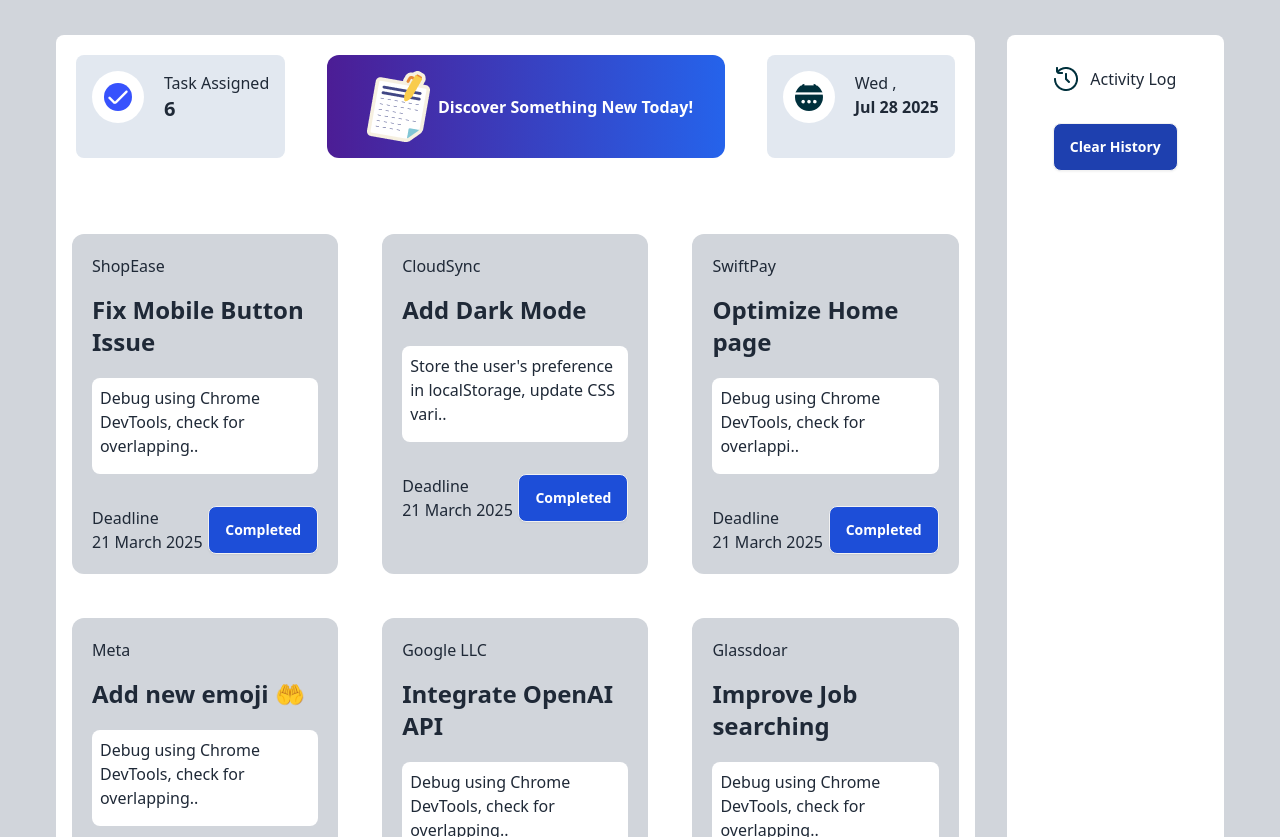
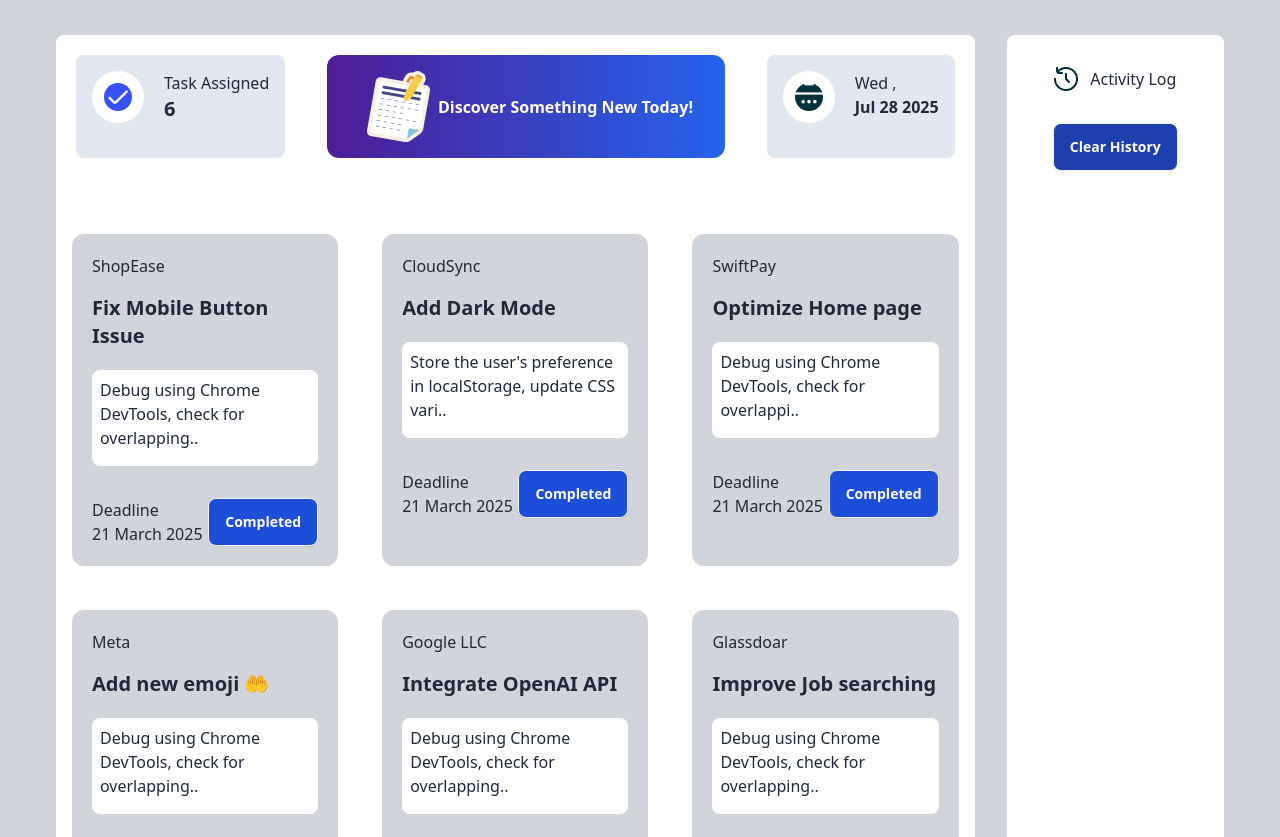
Before and after one commit to razaulkarim2410/assignment-5, a plain HTML site: page index.html in a window 1280 px wide. Shown: the part 115-952 px from the top of the page. Drawn offline with nearby package versions, Linux system fonts and the light colour scheme.

```diff
--- a/index.html
+++ b/index.html
@@ -65,7 +65,7 @@
          <div class="grid grid-cols-3 gap-3 pt-10 button-container">
           <div class="card-1  bg-gray-300 rounded-xl p-5 m-4">
             <h4 class="pb-4 ">ShopEase</h4>
-            <h3 class="text-2xl font-semibold pb-5">Fix Mobile Button Issue </h3>
+            <h3 class="text-xl font-semibold pb-5">Fix Mobile Button Issue </h3>
             <p class="pb-4 bg-white rounded-lg p-2">Debug using Chrome DevTools, check for overlapping..</p>
             <div class="flex justify-between pt-8">
 
@@ -75,7 +75,7 @@
           </div>
           <div class="card-2  bg-gray-300 rounded-xl p-5 m-4">
             <h4 class="pb-4">CloudSync</h4>
-            <h3 class="text-2xl font-semibold pb-5">Add Dark Mode </h3>
+            <h3 class="text-xl font-semibold pb-5">Add Dark Mode </h3>
             <p class="pb-4 bg-white rounded-lg p-2">Store the user's preference in localStorage, update CSS vari..</p>
             <div class="flex justify-between pt-8">
 
@@ -85,7 +85,7 @@
           </div>
           <div class="card-3  bg-gray-300 rounded-xl p-5 m-4">
             <h4 class="pb-4">SwiftPay</h4>
-            <h3 class="text-2xl font-semibold pb-5">Optimize  Home page</h3>
+            <h3 class="text-xl font-semibold pb-5">Optimize  Home page</h3>
             <p class="pb-4 bg-white rounded-lg p-2">Debug using Chrome DevTools, check for overlappi..</p>
             <div class="flex justify-between pt-8">
 
@@ -95,7 +95,7 @@
           </div>
           <div class="card-4  bg-gray-300 rounded-xl p-5 m-4 ">
             <h4 class="pb-4">Meta</h4>
-            <h3 class="text-2xl font-semibold pb-5">Add new emoji 🤲</h3>
+            <h3 class="text-xl font-semibold pb-5">Add new emoji 🤲</h3>
             <p class="pb-4 bg-white rounded-lg p-2">Debug using Chrome DevTools, check for overlapping..</p>
             <div class="flex justify-between pt-8">
 
@@ -105,7 +105,7 @@
           </div>
           <div class="card-5  bg-gray-300 rounded-xl p-5 m-4 ">
             <h4 class="pb-4">Google LLC</h4>
-            <h3 class="text-2xl font-semibold pb-5">Integrate OpenAI API</h3>
+            <h3 class="text-xl font-semibold pb-5">Integrate OpenAI API</h3>
             <p class="pb-4 bg-white rounded-lg p-2">Debug using Chrome DevTools, check for overlapping..</p>
             <div class="flex justify-between pt-8">
 
@@ -115,7 +115,7 @@
           </div>
           <div class="card-6  bg-gray-300 rounded-xl p-5 m-4 ">
             <h4 class="pb-4">Glassdoar</h4>
-            <h3 class="text-2xl font-semibold pb-5">Improve Job searching </h3>
+            <h3 class="text-xl font-semibold pb-5">Improve Job searching </h3>
             <p class="pb-4 bg-white rounded-lg p-2">Debug using Chrome DevTools, check for overlapping..</p>
             <div class="flex justify-between pt-8">
 
```
